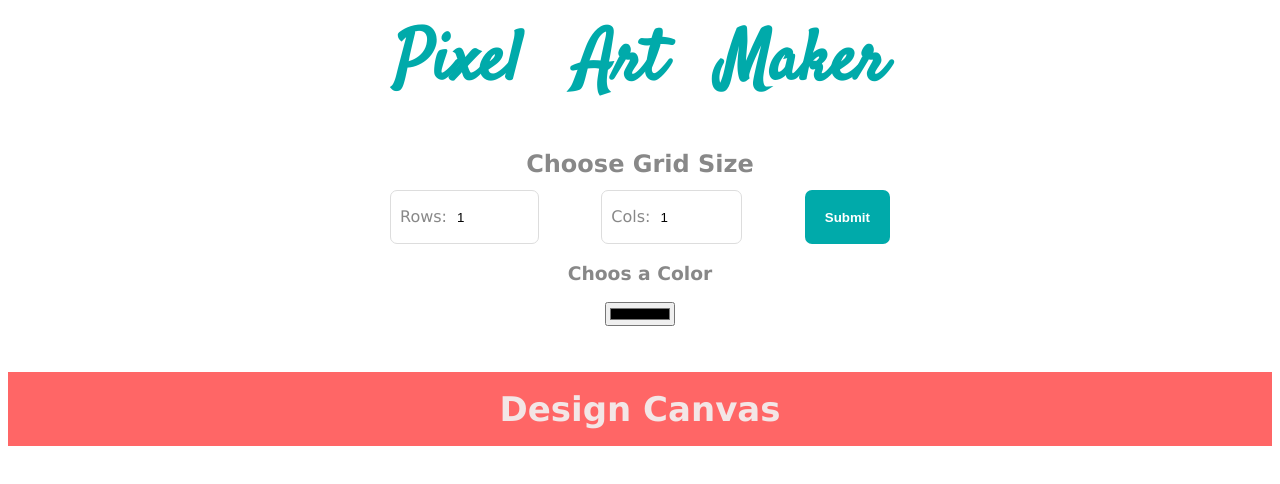
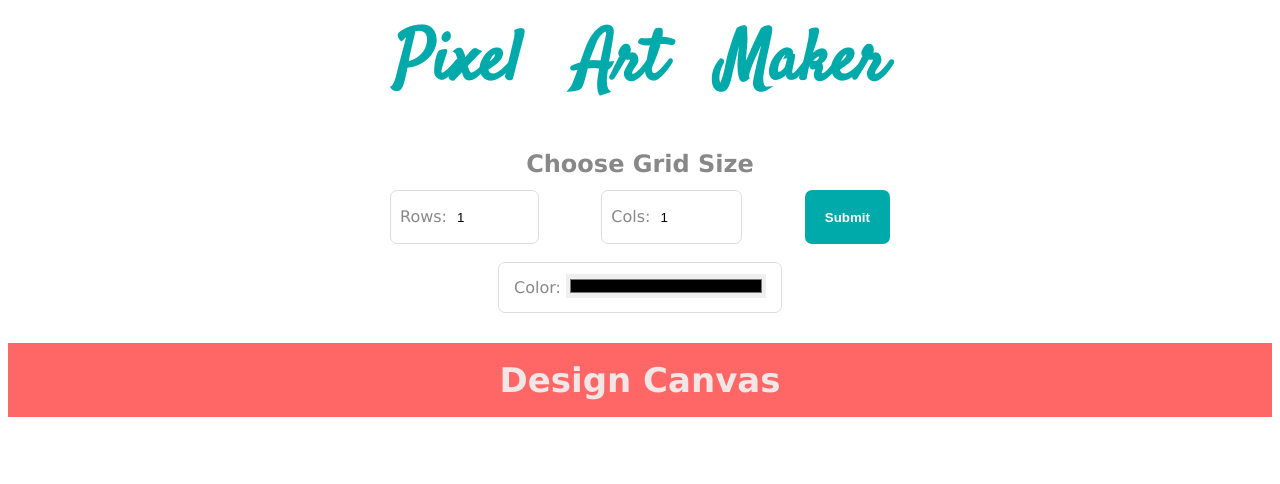
Before and after one commit to Alishakhov/pixel-art-maker, a plain HTML site: page index.html in a window 1280 px wide. Drawn offline with nearby package versions, Linux system fonts and the light colour scheme.

Commit message:
Restyling color picker component

```diff
--- a/css/styles.css
+++ b/css/styles.css
@@ -21,11 +21,8 @@ h2:first-of-type {
     margin-bottom: 0.5em;
 }/*bring whatever h2 and plus the rest under h2 has a margin from the top of the page 0.5em*/
 
-.style {
-  width: 70px;
-  height: 3vh;
 
-}
+
 table,
 tr,
 td {
@@ -81,8 +78,27 @@ input[type=number] {
     padding: 9px;
     border: 1px solid #ddd;
     border-radius: 7px 7px 7px 7px;
+}
 
+section.margin-top {
+    margin-top: 30px;
 }
+
+.color-picker-style {
+
+    padding: 15px;
+    border: 1px solid #ddd;
+    border-radius: 7px 7px 7px 7px;
+}
+
+.style {
+    width: 200px;
+    height: 3vh;
+    border: none;
+
+  }
+
+
 .fontSize {
     font-size: 34px;
     background: #f66;
--- a/index.html
+++ b/index.html
@@ -27,10 +27,13 @@
 				<!--<input type="submit">-->
         </form>
 
-        <h3>Choos a Color</h3>
-        <label>
+      <section class="margin-top">
+        <label class="color-picker-style">
+            Color:
             <input type="color" id="colorPicker" class="style">
         </label>
+      </section>
+
 
         <h4 class="fontSize">Design Canvas</h4>
 
```
